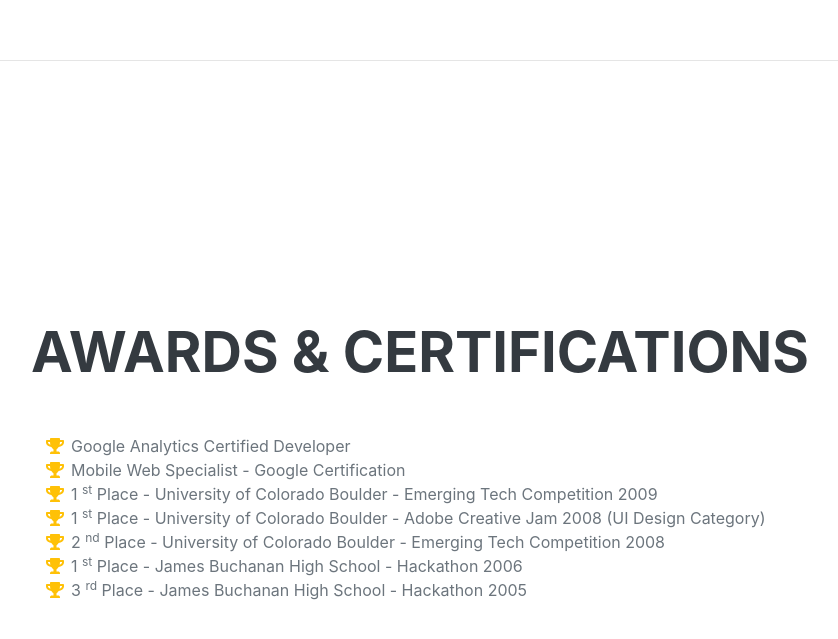
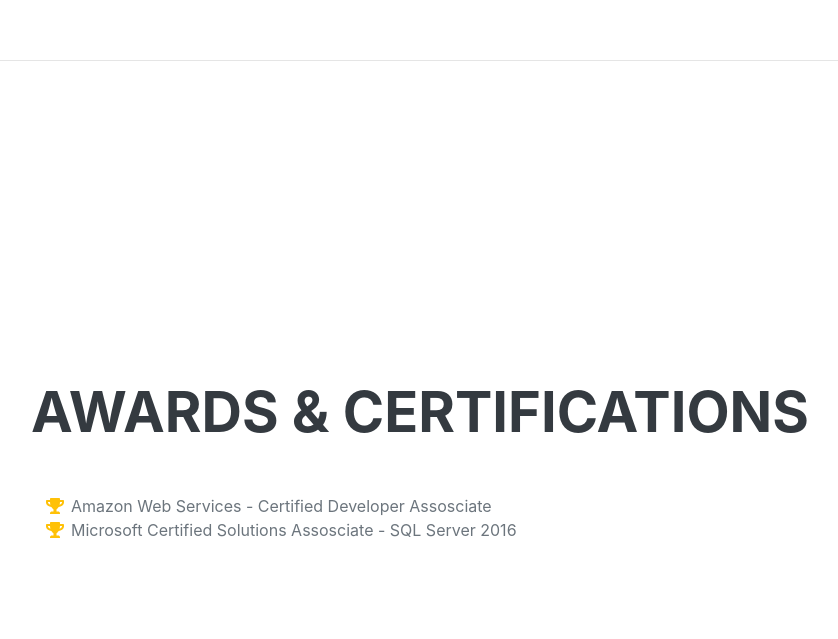
Before and after one commit to sanjay-bhoyar/sanjay-bhoyar.github.io, a plain HTML site: page index.html in a window 1280 px wide. Shown: the part 4349-4988 px from the top of the page, without its empty margins (289-1127 px from the left). Drawn offline with nearby package versions, Linux system fonts and the light colour scheme; a web font is replaced by a local one.

Commit message:
Made changes to the awards and certification section

```diff
--- a/index.html
+++ b/index.html
@@ -177,41 +177,11 @@
                     <ul class="fa-ul mb-0">
                         <li>
                             <span class="fa-li"><i class="fas fa-trophy text-warning"></i></span>
-                            Google Analytics Certified Developer
+                            Amazon Web Services - Certified Developer Assosciate
                         </li>
                         <li>
                             <span class="fa-li"><i class="fas fa-trophy text-warning"></i></span>
-                            Mobile Web Specialist - Google Certification
-                        </li>
-                        <li>
-                            <span class="fa-li"><i class="fas fa-trophy text-warning"></i></span>
-                            1
-                            <sup>st</sup>
-                            Place - University of Colorado Boulder - Emerging Tech Competition 2009
-                        </li>
-                        <li>
-                            <span class="fa-li"><i class="fas fa-trophy text-warning"></i></span>
-                            1
-                            <sup>st</sup>
-                            Place - University of Colorado Boulder - Adobe Creative Jam 2008 (UI Design Category)
-                        </li>
-                        <li>
-                            <span class="fa-li"><i class="fas fa-trophy text-warning"></i></span>
-                            2
-                            <sup>nd</sup>
-                            Place - University of Colorado Boulder - Emerging Tech Competition 2008
-                        </li>
-                        <li>
-                            <span class="fa-li"><i class="fas fa-trophy text-warning"></i></span>
-                            1
-                            <sup>st</sup>
-                            Place - James Buchanan High School - Hackathon 2006
-                        </li>
-                        <li>
-                            <span class="fa-li"><i class="fas fa-trophy text-warning"></i></span>
-                            3
-                            <sup>rd</sup>
-                            Place - James Buchanan High School - Hackathon 2005
+                            Microsoft Certified Solutions Assosciate - SQL Server 2016
                         </li>
                     </ul>
                 </div>
```
